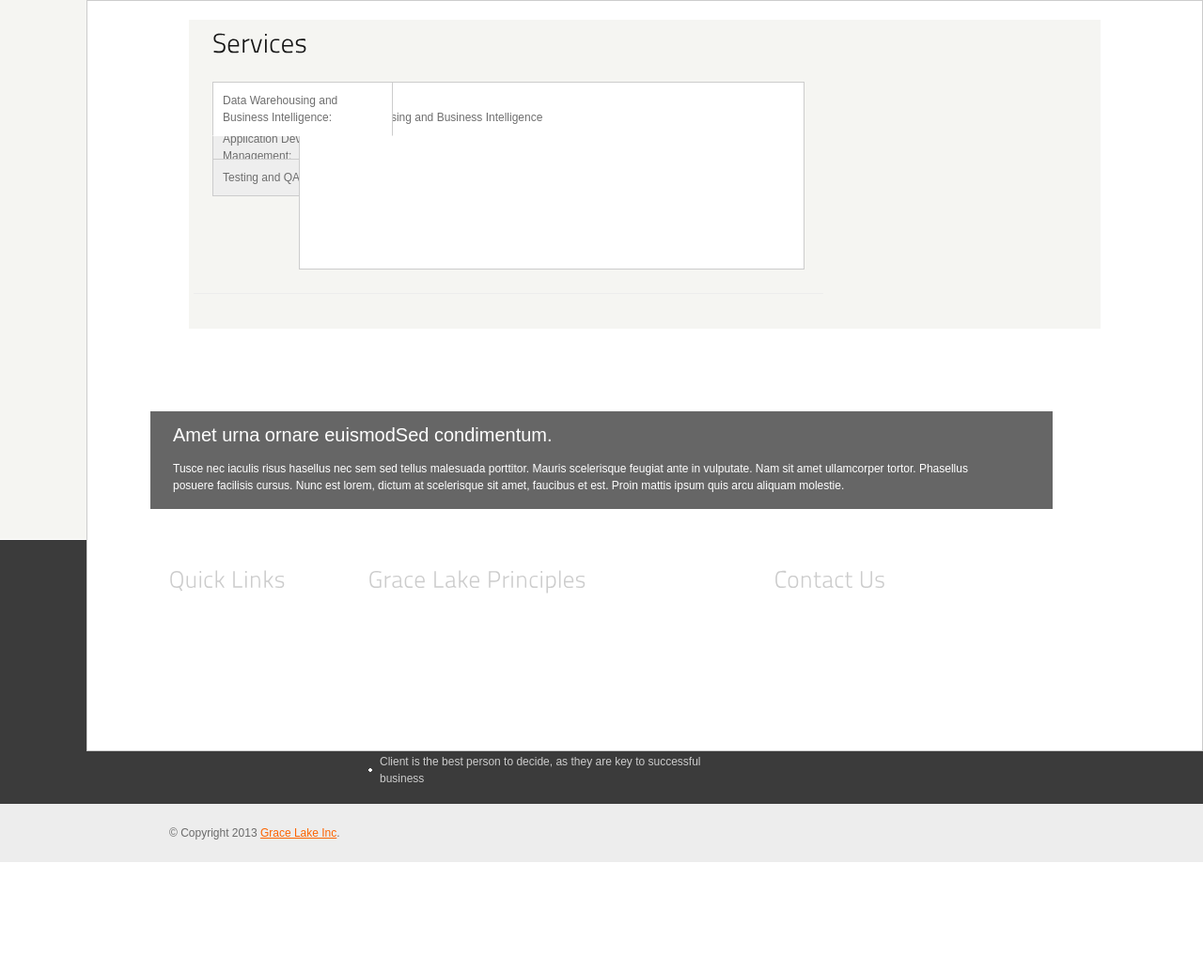
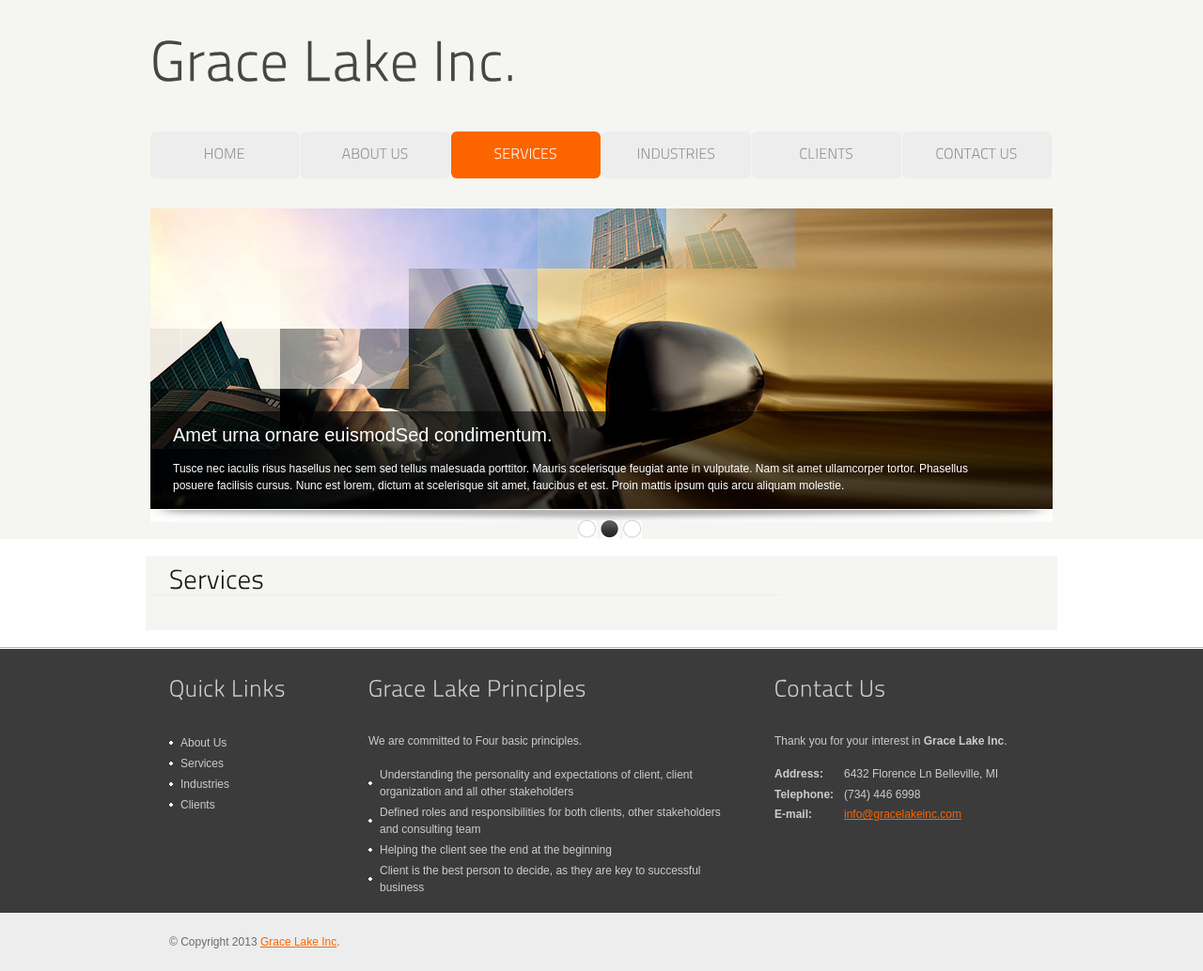
Before and after one commit to gracelake/gracelakeinc.github.io, a plain HTML site: page services.html in a window 1280 px wide. Shown: the whole page at 94% size. Before the commit the page ends 918 px from the top, so only its background shows below. Drawn offline with Linux system fonts and the light colour scheme.

Commit message:
issue with tabcontent

```diff
--- a/css/style.css
+++ b/css/style.css
@@ -497,12 +497,12 @@ a {
 }
 .tabs {
       position: relative;
-      min-height: 200px; /* This part sucks */
+       min-height: 200px;  /*This part sucks */
       clear: both;
       margin: 25px 0;
     }
 .tab {
-  /*float: left; */
+  float: left;
    height: 41px;
 }
 .tab label {
@@ -518,7 +518,7 @@ a {
 .tab [type=radio] {
   display: none;
 }
-.content {
+.tabContent {
   position: absolute;
   top: 0px;
   left: 92px;
--- a/services.html
+++ b/services.html
@@ -60,32 +60,32 @@
         <div class="article">
           <h2><span>Services</span></h2>
           <div class="clr"></div>
-          <div class="tabs">
-               <div class="tab">
-                   <input type="radio" id="tab-1" name="tab-group-1" checked>
-                   <label for="tab-1">Data Warehousing and Business Intelligence:</label>
-                   <div class="content">
-                       <p>Data Warehousing and Business Intelligence</p>
-                   </div>
-               </div>
+          <!--<div class="tabs">-->
+          <!--     <div class="tab">-->
+          <!--         <input type="radio" id="tab-1" name="tab-group-1" checked>-->
+          <!--         <label for="tab-1">Data Warehousing and Business Intelligence:</label>-->
+          <!--         <div class="tabContent">-->
+          <!--             <p>Data Warehousing and Business Intelligence</p>-->
+          <!--         </div> -->
+          <!--     </div>-->
 
-               <div class="tab">
-                   <input type="radio" id="tab-2" name="tab-group-1">
-                   <label for="tab-2">Application Development and Management:</label>
-                   <div class="content">
-                       <p>Application Development and Management:</p>
-                   </div>
-               </div>
+          <!--     <div class="tab">-->
+          <!--         <input type="radio" id="tab-2" name="tab-group-1">-->
+          <!--         <label for="tab-2">Application Development and Management:</label>           -->
+          <!--         <div class="tabContent">-->
+          <!--             <p>Application Development and Management:</p>-->
+          <!--         </div> -->
+          <!--     </div>-->
 
-               <div class="tab">
-                   <input type="radio" id="tab-3" name="tab-group-1">
-                   <label for="tab-3">Testing and QA:</label>
-                   <div class="content">
-                       <p>Testing and QA:</p>
-                   </div>
-               </div>
+          <!--     <div class="tab">-->
+          <!--         <input type="radio" id="tab-3" name="tab-group-1">-->
+          <!--         <label for="tab-3">Testing and QA:</label>-->
+          <!--         <div class="tabContent">-->
+          <!--             <p>Testing and QA:</p>-->
+          <!--         </div> -->
+          <!--     </div>-->
 
-            </div>
+          <!--  </div>-->
         </div>
       </div>
       <div class="clr"></div>
```
